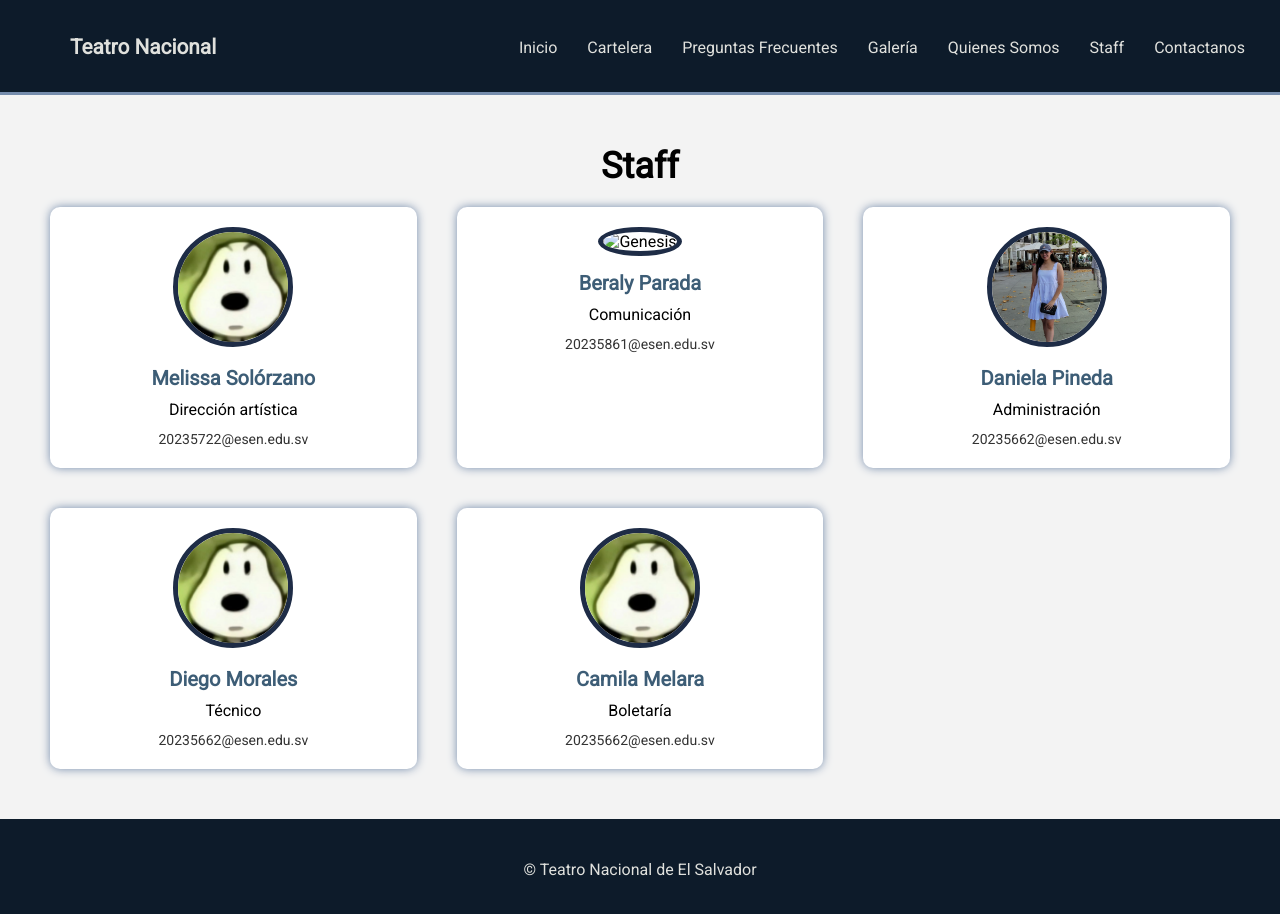
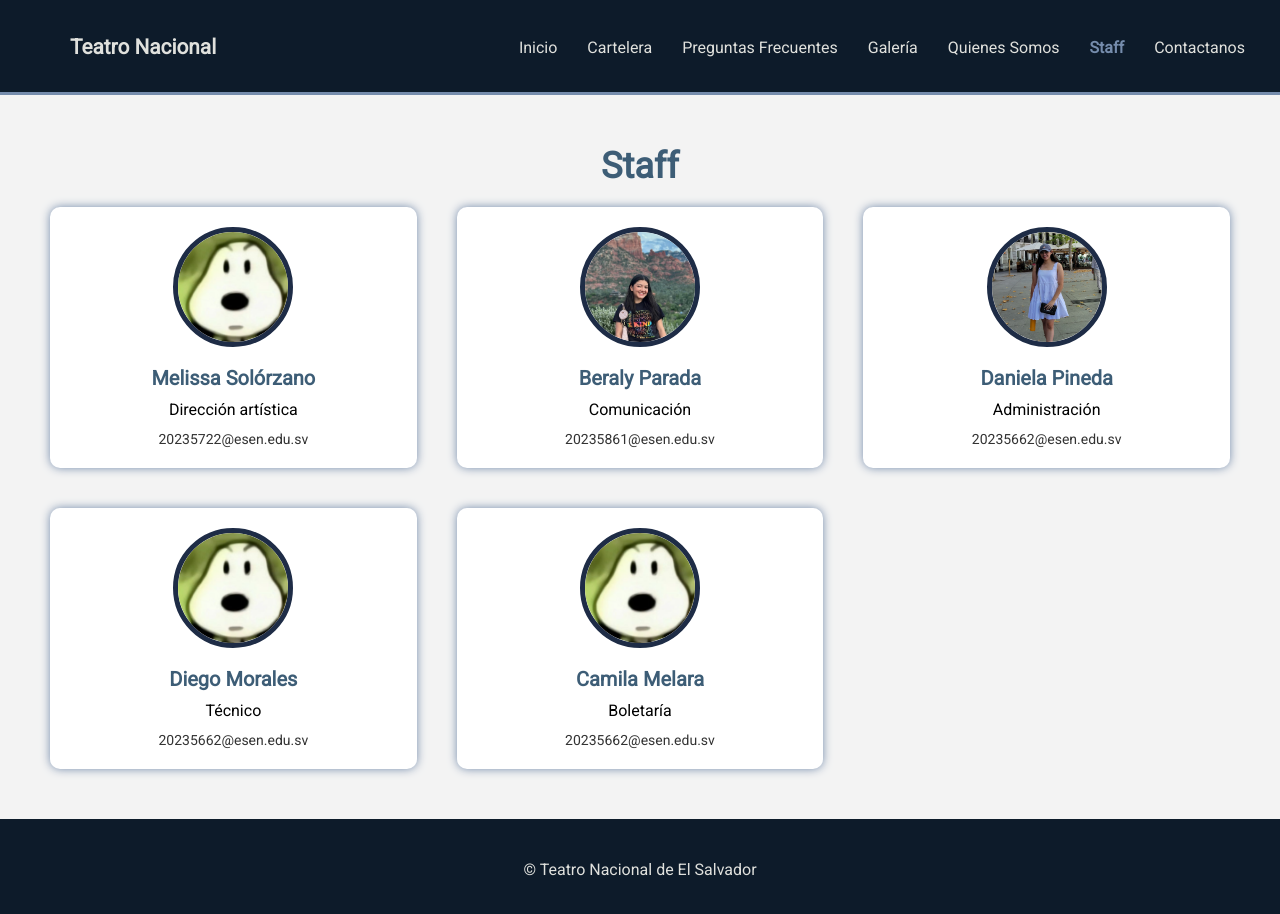
Before and after one commit to diegoemz/Proyecto-De-Catedra, a plain HTML site: page staff.html in a window 1280 px wide. Drawn offline with Linux system fonts and the light colour scheme.

Commit message:
mejore el nav
kushau

```diff
--- a/css/general.css
+++ b/css/general.css
@@ -54,6 +54,10 @@ header nav {
     padding: 0;
 }
 
+#actual{
+    color: var(--fourth);
+    font-weight: bold;
+}
 header a {
     padding: 0px 15px;
     text-decoration: none;
--- a/css/staff.css
+++ b/css/staff.css
@@ -15,6 +15,7 @@
 .staff-section h1 {
     font-size: 36px;
     margin-bottom: 20px;
+    color:#3d5d76;
 }
 
 .staff-grid {
--- a/staff.html
+++ b/staff.html
@@ -17,7 +17,7 @@
                 <a href="preguntas-frecuentes.html">Preguntas Frecuentes</a>
                 <a href="galeria.html">Galería</a>
                 <a href="quienes-somos.html">Quienes Somos</a>
-                <a href="staff.html">Staff</a>
+                <a id="actual" href="staff.html">Staff</a>
                 <a href="contactanos.html">Contactanos</a>
             </nav>
         </div>
@@ -33,7 +33,7 @@
                 <a href="mailto:20235722@esen.edu.sv">20235722@esen.edu.sv</a>
             </div>
             <div class="staff-member">
-                <img src="img/gene.jpg" alt="Genesis">
+                <img src="img/gene.jpeg" alt="Genesis">
                 <h2>Beraly Parada</h2>
                 <p>Comunicación</p>
                 <a href="mailto:20235861@esen.edu.sv">20235861@esen.edu.sv</a>
```
Also changed, not shown: cartelera.html (+1 -1 lines), contactanos.html (+1 -1 lines), galeria.html (+1 -1 lines), index.html (+1 -1 lines), preguntas-frecuentes.html (+1 -1 lines), quienes-somos.html (+1 -1 lines).
